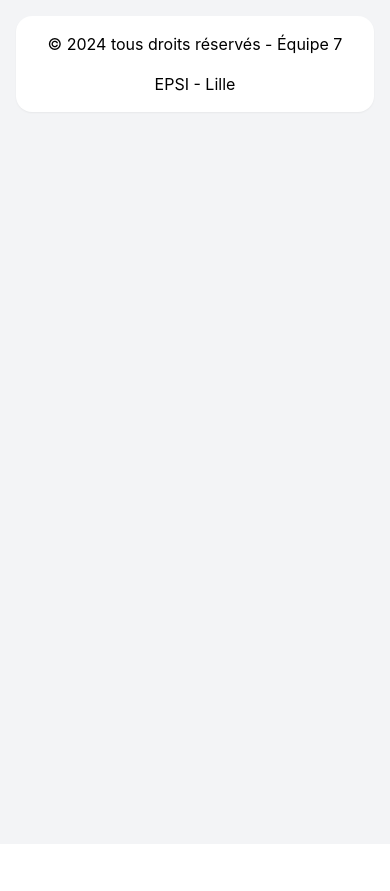
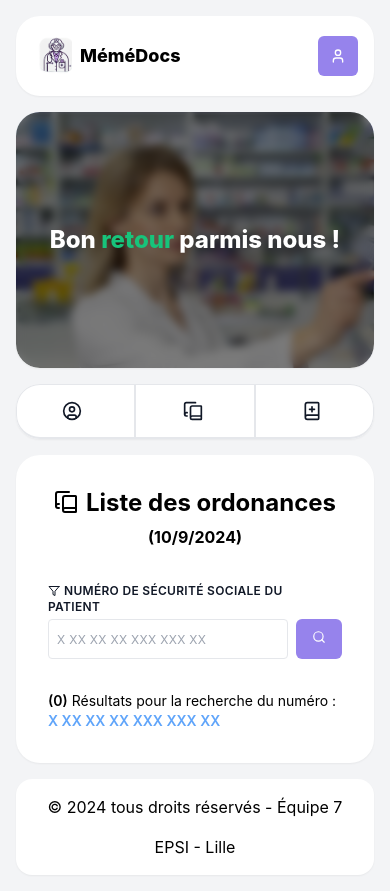
Before and after one commit to EhisOkpebho/memedocs, a React (Create React App) app: page /orders in a window 390 px wide. Before the commit the page ends 844 px from the top, so only its background shows below. Built offline with nearby package versions, Linux system fonts and the light colour scheme.

Commit message:
:sparkles: create orders page and use specific layout according to user's type

```diff
--- a/src/App.tsx
+++ b/src/App.tsx
@@ -10,6 +10,7 @@ import Login from "./pages/Login";
 import Registration from "./pages/Registration";
 import {Provider} from "react-redux";
 import store from "./redux/store";
+import Orders from "./pages/Orders";
 
 function App() {
   return (
@@ -23,6 +24,7 @@ function App() {
                       <Route index path='/profile' element={<Profile />} />
                       <Route index path='/commands' element={<Commands />} />
                       <Route index path='/stock' element={<StockManagement />} />
+                      <Route index path='/orders' element={<Orders />} />
                   </Routes>
               </Layout>
           </BrowserRouter>
--- a/src/components/Header.tsx
+++ b/src/components/Header.tsx
@@ -9,7 +9,7 @@ const Header = () => {
         <header className='px-4 w-full h-20 flex items-center justify-between rounded-3xl shadow-sm bg-white'>
             <Link to='/' className='flex items-center justify-center gap-x-2 font-extrabold text-lg'>
                 <figure className='w-10 aspect-square bg-cover' style={{backgroundImage: "url('/logo.png')"}}/>
-                MéméDoc
+                MéméDocs
             </Link>
             {
                 me ? (
--- a/src/layouts/MySpaceLayout.tsx
+++ b/src/layouts/DoctorSpaceLayout.tsx
@@ -1,9 +1,9 @@
 import {ReactNode} from "react";
 import Header from "../components/Header";
-import {Blocks, CircleUser, ListOrdered} from "lucide-react";
+import {BookCopy, BookPlus, CircleUser} from "lucide-react";
 import {Link} from "react-router-dom";
 
-export default function Layout({ children }: { children: ReactNode }) {
+export default function DoctorSpaceLayout({ children }: { children: ReactNode }) {
     return (
         <>
             <Header/>
@@ -11,7 +11,6 @@ export default function Layout({ children }: { children: ReactNode }) {
                  style={{backgroundImage: "url('/pharmacie.jpg')"}}>
                 <div
                     className='p-4 w-full h-full flex flex-col items-center justify-center bg-black/50 backdrop-blur-sm'>
-                    {/*<img src='/logo.png' width={256} height={256} alt='logo' className='w-1/2 md:w-1/3'/>*/}
                     <h1 className='text-center leading-8 md:leading-10 font-extrabold text-2xl md:text-4xl text-white'>Bon <span
                         className='text-pharmacist'>retour</span> parmis nous !</h1>
                 </div>
@@ -19,18 +18,18 @@ export default function Layout({ children }: { children: ReactNode }) {
             <div className='w-full flex flex-row rounded-3xl shadow-sm bg-white font-medium text-gray-900'>
                 <Link to='/profile'
                     className='py-4 w-full  flex items-center justify-center rounded-3xl rounded-r-none border border-b-2 hover:border-primary/50 hover:bg-primary/10 hover:text-primary tracking-wider duration-150'>
-                    <CircleUser className='mr-2 mb-1 size-5'/>
+                    <CircleUser className='mr-2 size-5'/>
                     <span className='hidden md:block'>Profil</span>
                 </Link>
-                <Link to='/commands'
+                <Link to='/orders'
                       className='py-4 w-full flex items-center justify-center border border-b-2 hover:border-primary/50 hover:bg-primary/10 hover:text-primary tracking-wider duration-150'>
-                    <ListOrdered className='mr-1 mb-1 size-5'/>
-                    <span className='hidden md:block'>Liste des commandes</span>
+                    <BookCopy className='mr-1 size-5'/>
+                    <span className='hidden md:block'>Liste des ordonances</span>
                 </Link>
-                <Link to='/stock'
+                <Link to='/orders/add'
                       className='py-4 w-full  flex items-center justify-center rounded-3xl rounded-l-none border border-b-2 hover:border-primary/50 hover:bg-primary/10 hover:text-primary tracking-wider duration-150'>
-                    <Blocks className='mr-1 mb-1 size-5'/>
-                    <span className='hidden md:block'>Gestion du stock</span>
+                    <BookPlus className='mr-1 size-5'/>
+                    <span className='hidden md:block'>Ajouter une ordonance</span>
                 </Link>
             </div>
             {children}
--- /dev/null
+++ b/src/layouts/PharmacistSpaceLayout.tsx
@@ -0,0 +1,38 @@
+import {ReactNode} from "react";
+import Header from "../components/Header";
+import {Blocks, CircleUser, ListOrdered} from "lucide-react";
+import {Link} from "react-router-dom";
+
+export default function PharmacistSpaceLayout({ children }: { children: ReactNode }) {
+    return (
+        <>
+            <Header/>
+            <div className='w-full h-64 overflow-hidden rounded-3xl shadow-sm bg-cover'
+                 style={{backgroundImage: "url('/pharmacie.jpg')"}}>
+                <div
+                    className='p-4 w-full h-full flex flex-col items-center justify-center bg-black/50 backdrop-blur-sm'>
+                    <h1 className='text-center leading-8 md:leading-10 font-extrabold text-2xl md:text-4xl text-white'>Bon <span
+                        className='text-pharmacist'>retour</span> parmis nous !</h1>
+                </div>
+            </div>
+            <div className='w-full flex flex-row rounded-3xl shadow-sm bg-white font-medium text-gray-900'>
+                <Link to='/profile'
+                    className='py-4 w-full  flex items-center justify-center rounded-3xl rounded-r-none border border-b-2 hover:border-primary/50 hover:bg-primary/10 hover:text-primary tracking-wider duration-150'>
+                    <CircleUser className='mr-2 mb-1 size-5'/>
+                    <span className='hidden md:block'>Profil</span>
+                </Link>
+                <Link to='/commands'
+                      className='py-4 w-full flex items-center justify-center border border-b-2 hover:border-primary/50 hover:bg-primary/10 hover:text-primary tracking-wider duration-150'>
+                    <ListOrdered className='mr-1 mb-1 size-5'/>
+                    <span className='hidden md:block'>Liste des commandes</span>
+                </Link>
+                <Link to='/stock'
+                      className='py-4 w-full  flex items-center justify-center rounded-3xl rounded-l-none border border-b-2 hover:border-primary/50 hover:bg-primary/10 hover:text-primary tracking-wider duration-150'>
+                    <Blocks className='mr-1 mb-1 size-5'/>
+                    <span className='hidden md:block'>Gestion du stock</span>
+                </Link>
+            </div>
+            {children}
+        </>
+    )
+}
--- a/src/pages/Commands.tsx
+++ b/src/pages/Commands.tsx
@@ -1,11 +1,11 @@
 import {Filter, ListOrdered} from "lucide-react";
-import MySpaceLayout from "../layouts/MySpaceLayout";
 import FormInput from "../components/FormInput";
+import PharmacistSpaceLayout from "../layouts/PharmacistSpaceLayout";
 
 export default function Commands() {
     return (
         <>
-            <MySpaceLayout>
+            <PharmacistSpaceLayout>
                 <div className='p-8 w-full flex flex-col gap-y-8 rounded-3xl shadow-sm bg-white'>
                     <h3 className='max-sm:text-center font-bold text-2xl'>
                         <ListOrdered className='mb-1 mr-2 size-6 inline'/>
@@ -13,7 +13,7 @@ export default function Commands() {
                     </h3>
                     <FormInput label='Filtrer' placeholder='Nom du produit' icon={Filter} className='h-8'/>
                 </div>
-            </MySpaceLayout>
+            </PharmacistSpaceLayout>
         </>
     )
 }
--- /dev/null
+++ b/src/pages/Orders.tsx
@@ -0,0 +1,34 @@
+import {BookCopy, CirclePlus, Filter, Search} from "lucide-react";
+import FormInput from "../components/FormInput";
+import DoctorSpaceLayout from "../layouts/DoctorSpaceLayout";
+
+export default function Orders() {
+    return (
+        <>
+            <DoctorSpaceLayout>
+                <div className='p-8 w-full flex flex-col gap-y-8 rounded-3xl shadow-sm bg-white'>
+                    <h3 className='max-sm:text-center font-bold text-2xl'>
+                        <BookCopy className='mb-1 mr-2 size-6 inline'/>
+                        Liste des ordonances <span className='text-base'>({new Date().toLocaleDateString()})</span>
+                    </h3>
+                    <div className='flex space-x-2 items-end'>
+                        <FormInput label='Numéro de sécurité sociale du patient' placeholder='X XX XX XX XXX XXX XX'
+                                   icon={Filter}/>
+                        <button
+                            className='px-4 py-1 h-10 rounded-md bg-primary tracking-wider uppercase text-xs sm:text-sm font-medium text-white hover:brightness-95 duration-150'>
+                            <Search className='md:mr-2 mb-1 size-3.5 inline' />
+                            <span className='hidden md:block'>Rechercher</span>
+                        </button>
+                    </div>
+                    <div>
+                        <h3 className='text-sm'>
+                            <span className='mr-1 font-semibold'>(0)</span>
+                            Résultats pour la recherche du numéro :
+                            <span className='font-semibold text-blue-400'> X XX XX XX XXX XXX XX</span>
+                        </h3>
+                    </div>
+                </div>
+            </DoctorSpaceLayout>
+        </>
+    )
+}
--- a/src/pages/StockManagement.tsx
+++ b/src/pages/StockManagement.tsx
@@ -1,11 +1,11 @@
 import {Blocks, CirclePlus, Filter} from "lucide-react";
-import MySpaceLayout from "../layouts/MySpaceLayout";
 import FormInput from "../components/FormInput";
+import PharmacistSpaceLayout from "../layouts/PharmacistSpaceLayout";
 
 export default function Commands() {
     return (
         <>
-            <MySpaceLayout>
+            <PharmacistSpaceLayout>
                 <div className='p-8 w-full flex flex-col gap-y-8 rounded-3xl shadow-sm bg-white'>
                     <div className='flex flex-col md:flex-row gap-y-4 justify-between'>
                         <h3 className='font-bold text-2xl'>
@@ -19,7 +19,7 @@ export default function Commands() {
                     </div>
                     <FormInput label='Filtrer' placeholder='Nom du produit' icon={Filter} className='h-8'/>
                 </div>
-            </MySpaceLayout>
+            </PharmacistSpaceLayout>
         </>
     )
 }
--- a/src/redux/userSlice.ts
+++ b/src/redux/userSlice.ts
@@ -6,7 +6,8 @@ const userSlice = createSlice({
         user: {
             firstname: 'Ehis',
             lastname: 'OKPEBHO',
-            identifier: 'Ehis OKPEBHO'
+            identifier: 'Ehis OKPEBHO',
+            type: 'doctor'
         }
     },
     reducers: {
@@ -17,7 +18,8 @@ const userSlice = createSlice({
             state.user = {
                 firstname: 'Ehis',
                 lastname: 'OKPEBHO',
-                identifier: 'Ehis OKPEBHO'
+                identifier: 'Ehis OKPEBHO',
+                type: 'doctor'
             }
         }
     }
--- /dev/null
+++ b/src/types/user.types.ts
@@ -0,0 +1,6 @@
+export type UserDtoType = {
+    identifier: string
+    firstname: string
+    lastname: string
+    type: 'patient' | 'doctor' | 'pharmacist'
+}
```
Also changed, not shown: src/pages/Profile.tsx (+28 -6 lines).
